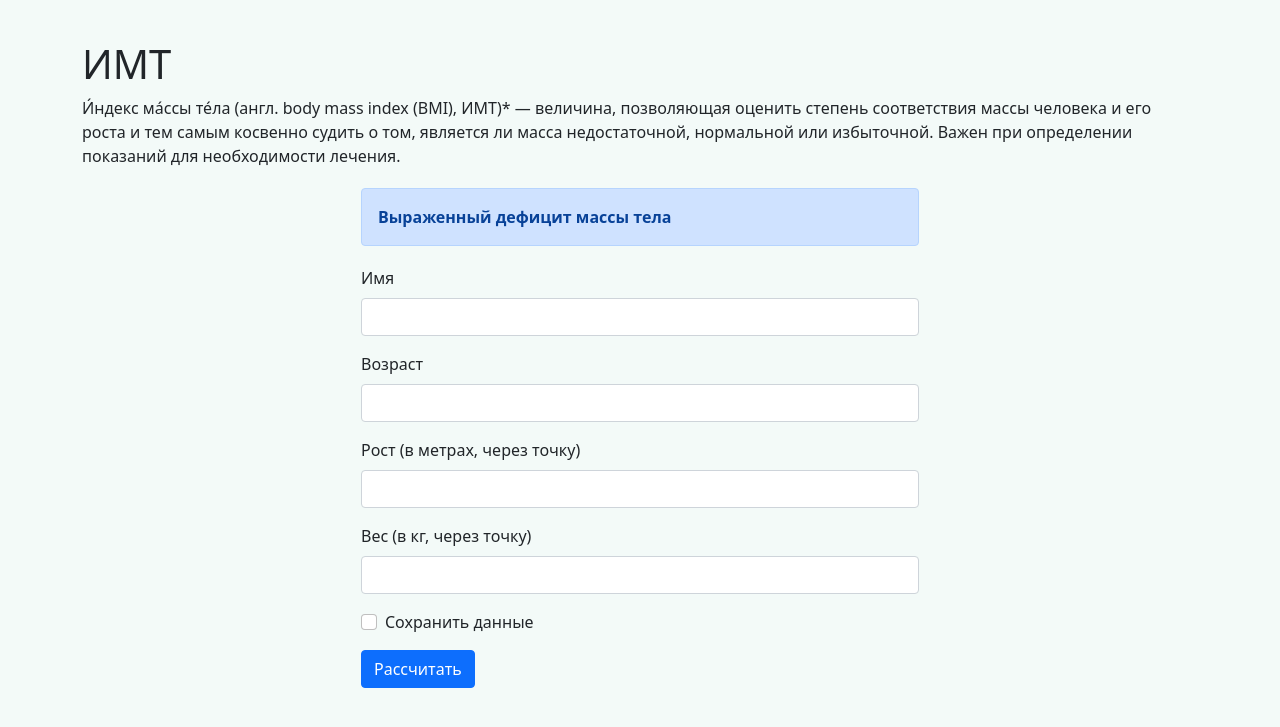
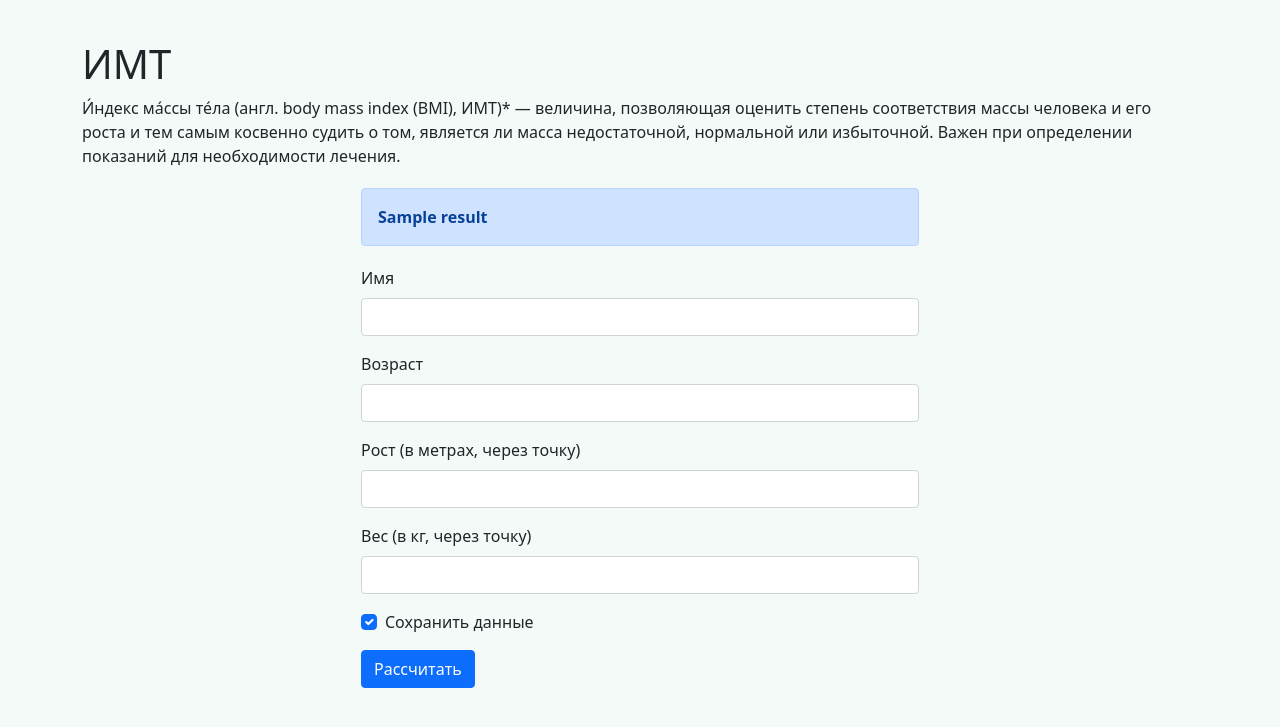
Before and after one commit to oksan4ik10/bmi, a Flask app: template templates/index.html in a window 1280 px wide. Shown: the top 727 px of the page. Run offline with Flask 2, Linux system fonts and the light colour scheme; the template is opened without the code that fills it: most values are stand-ins (such as "Sample title", 1, 10 or a date in 2020); parts of the project's set-up code (start-up, migrations or seed data) failed here and were passed over.

Commit message:
add page home and write result form

```diff
--- a/flask-test.py
+++ b/flask-test.py
@@ -1,4 +1,5 @@
 from flask import Flask, render_template, request, escape
+from main import bmi
 
 app = Flask(__name__)
 
@@ -8,9 +9,23 @@ def hi()->'html':
     return render_template('index.html', the_title='ИМТ', display = 'd-none')
 
 
-@app.route('/', methods=['POST'])
+@app.route('/home', methods=['POST'])
 def test():
-    return render_template('index.html', the_title='ИМТ hjfgskhl', display = '')
+
+    user = request.form['username']
+    age = int(request.form['age'])
+    height = float(request.form['height'])
+    weight = float(request.form['weight'])
+
+    if request.form.get('save'):
+        save = True
+    else:
+        save = False
+
+    result = bmi(height, weight, user, age, save)
+
+    return render_template('index.html', the_title='ИМТ результат', display = '', result = result)
+
 
 
 if __name__=='__main__':
--- a/templates/index.html
+++ b/templates/index.html
@@ -3,29 +3,30 @@
         <h1>ИМТ</h1>
         <p>И́ндекс ма́ссы те́ла (англ. body mass index (BMI), ИМТ)* — величина, позволяющая оценить степень соответствия массы человека и его роста и тем самым косвенно судить о том, является ли масса недостаточной, нормальной или избыточной. Важен при определении показаний для необходимости лечения.</p>
         <div class="alert alert-primary alert-bmi {{display}}" role="alert">
-            Выраженный дефицит массы тела
+            {{result}}
           </div>
 
-        <form class="bmi" action="/" method="post">
+
+        <form class="bmi" action="/home" method="post">
             <div class="mb-3">
-              <label for="exampleInputEmail1" class="form-label">Имя</label>
-              <input type="text" class="form-control" id="exampleInputEmail1" aria-describedby="emailHelp">
+              <label for="username" class="form-label">Имя</label>
+              <input type="text" class="form-control" name="username" id="username" aria-describedby="username">
             </div>
             <div class="mb-3">
               <label for="age" class="form-label">Возраст</label>
-              <input type="number" class="form-control" id="age">
+              <input type="number" class="form-control" name="age" id="age">
             </div>
             <div class="mb-3">
                 <label for="height" class="form-label">Рост (в метрах, через точку)</label>
-                <input type="number" class="form-control" id="height">
+                <input type="text" class="form-control" name="height" id="height">
               </div>
               <div class="mb-3">
                 <label for="weight" class="form-label">Вес (в кг, через точку)</label>
-                <input type="number" class="form-control" id="weight">
+                <input type="text" class="form-control" name="weight" id="weight">
               </div>
             <div class="mb-3 form-check">
-              <input type="checkbox" class="form-check-input" id="exampleCheck1">
-              <label class="form-check-label" for="exampleCheck1">Сохранить данные</label>
+              <input type="checkbox" class="form-check-input" name="save" id="save" checked>
+              <label class="form-check-label" for="save">Сохранить данные</label>
             </div>
             <button type="submit" class="btn btn-primary">Рассчитать</button>
           </form>
```
Also changed, not shown: main.py (+33 -33 lines).
